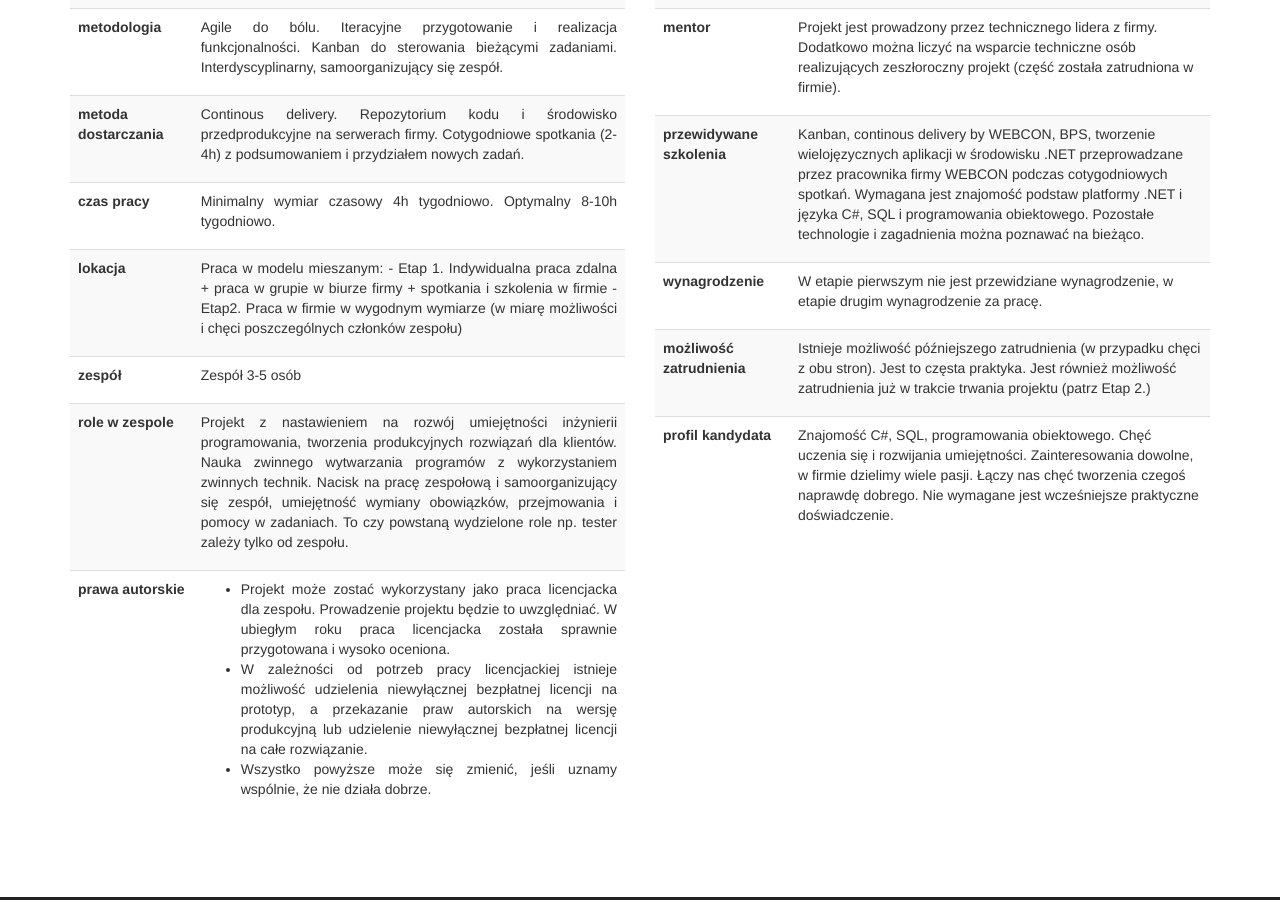
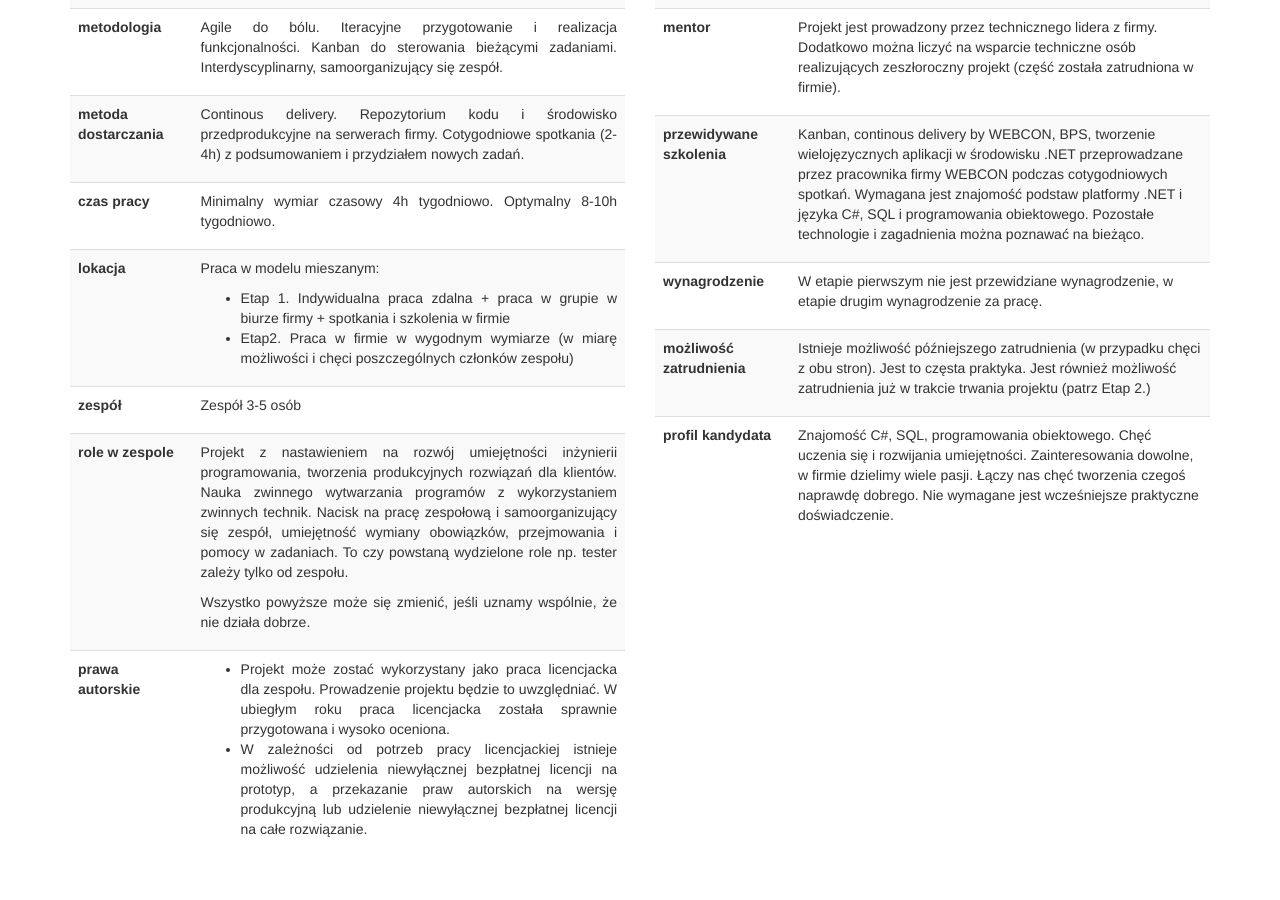
Before and after one commit to KSIUJ/pz.ksi, a Jekyll site: the page built from _companies/webcon-inteligentna-platforma-do-tlumaczenia-aplikacji-net.markdown, in a window 1280 px wide and 900 px high, scrolled down 1379 px. Built offline with Jekyll 4.4.1, drawn with Linux system fonts in a browser that asks for light colours; nearby versions of some CDN libraries.

```diff
--- a/_companies/webcon-inteligentna-platforma-do-tlumaczenia-aplikacji-net.markdown
+++ b/_companies/webcon-inteligentna-platforma-do-tlumaczenia-aplikacji-net.markdown
@@ -1,7 +1,7 @@
 ---
 layout: project
 ordering: 4
-company: Webcon
+company: WEBCON
 company_img:
 company_desc:
 project: Inteligentna platforma do tłumaczenia aplikacji .NET
@@ -24,8 +24,8 @@ worktime: |
      Minimalny wymiar czasowy 4h tygodniowo. Optymalny 8-10h tygodniowo.
 location: |
     Praca w modelu mieszanym:
-        - Etap 1. Indywidualna praca zdalna + praca w grupie w biurze firmy + spotkania i szkolenia w firmie
-        - Etap2. Praca w firmie w wygodnym wymiarze (w miarę możliwości i chęci poszczególnych członków zespołu)
+    - Etap 1. Indywidualna praca zdalna + praca w grupie w biurze firmy + spotkania i szkolenia w firmie
+    - Etap2. Praca w firmie w wygodnym wymiarze (w miarę możliwości i chęci poszczególnych członków zespołu)
 money:  |
     W etapie pierwszym nie jest przewidziane wynagrodzenie, w etapie drugim wynagrodzenie za pracę.
 later_employment: |
@@ -35,10 +35,11 @@ requirements: |
     Znajomość C#, SQL, programowania obiektowego. Chęć uczenia się i rozwijania umiejętności. Zainteresowania dowolne, w firmie dzielimy wiele pasji. Łączy nas chęć tworzenia czegoś naprawdę dobrego. Nie wymagane jest wcześniejsze praktyczne doświadczenie.
 project_roles: |
     Projekt z nastawieniem na rozwój umiejętności inżynierii programowania, tworzenia produkcyjnych rozwiązań dla klientów. Nauka zwinnego wytwarzania programów z wykorzystaniem zwinnych technik. Nacisk na pracę zespołową i samoorganizujący się zespół, umiejętność wymiany obowiązków, przejmowania i pomocy w zadaniach. To czy powstaną wydzielone role np. tester zależy tylko od zespołu.
+
+    Wszystko powyższe może się zmienić, jeśli uznamy wspólnie, że nie działa dobrze.
 copyrights: |
     - Projekt może zostać wykorzystany jako praca licencjacka dla zespołu. Prowadzenie projektu będzie to uwzględniać. W ubiegłym roku praca licencjacka została sprawnie przygotowana i wysoko oceniona.
     - W zależności od potrzeb pracy licencjackiej istnieje możliwość udzielenia niewyłącznej bezpłatnej licencji na prototyp, a przekazanie praw autorskich na wersję produkcyjną lub udzielenie niewyłącznej bezpłatnej licencji na całe rozwiązanie.
-    - Wszystko powyższe może się zmienić, jeśli uznamy wspólnie, że nie działa dobrze.
 ---
 Budowa systemu wspierającego tłumaczenia aplikacji, z naciskiem na rozbudowę o „inteligentne funkcje” ułatwiające i przyspieszające pracę tłumaczy oraz umożliwiające równoległą pracę wielu osób (kontynuacja projektu Systemu wsparcia lokalizacji aplikacji .NET, realizowanego w projekcie zespołowym 2015/2016. Projekt został uruchomiony produkcyjnie i działa pod adresem [https://bpstranslator.webcon.com/](https://bpstranslator.webcon.com/)).
 
```
